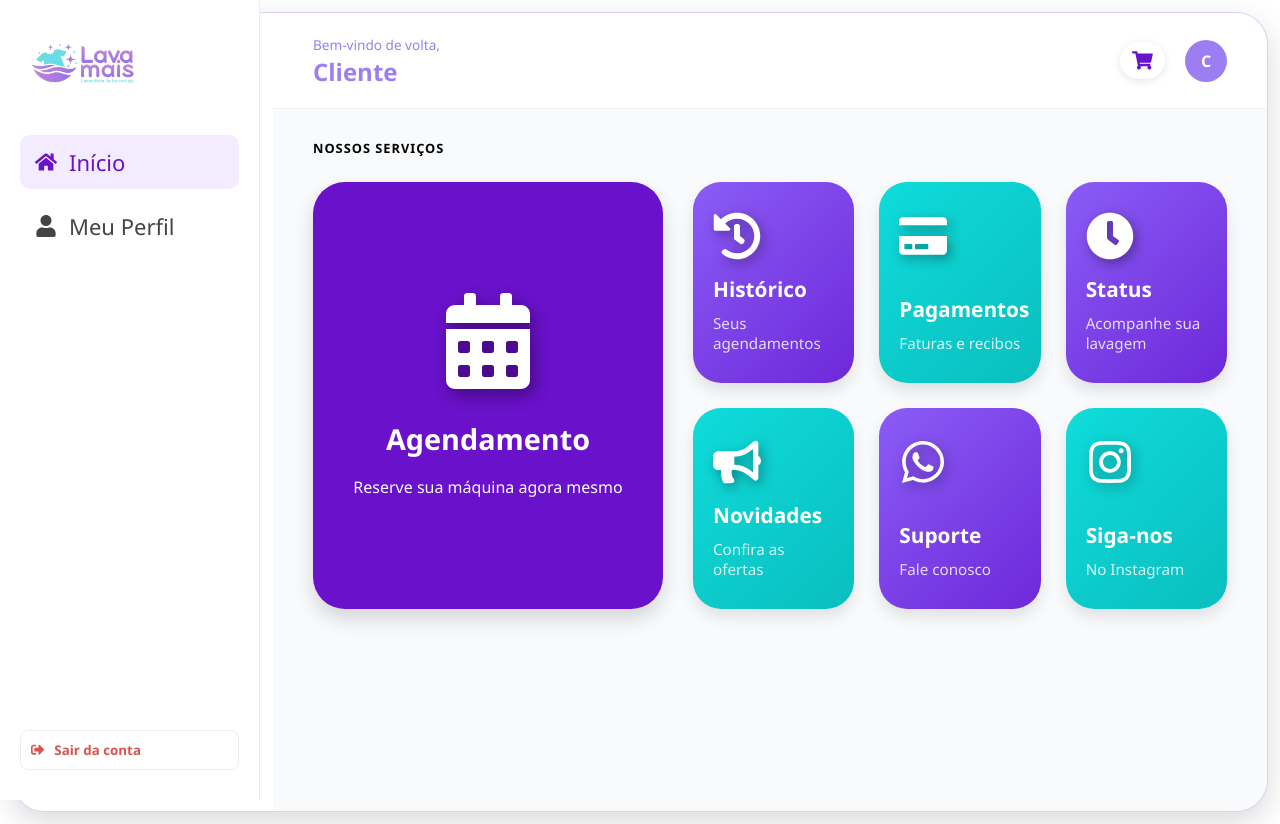
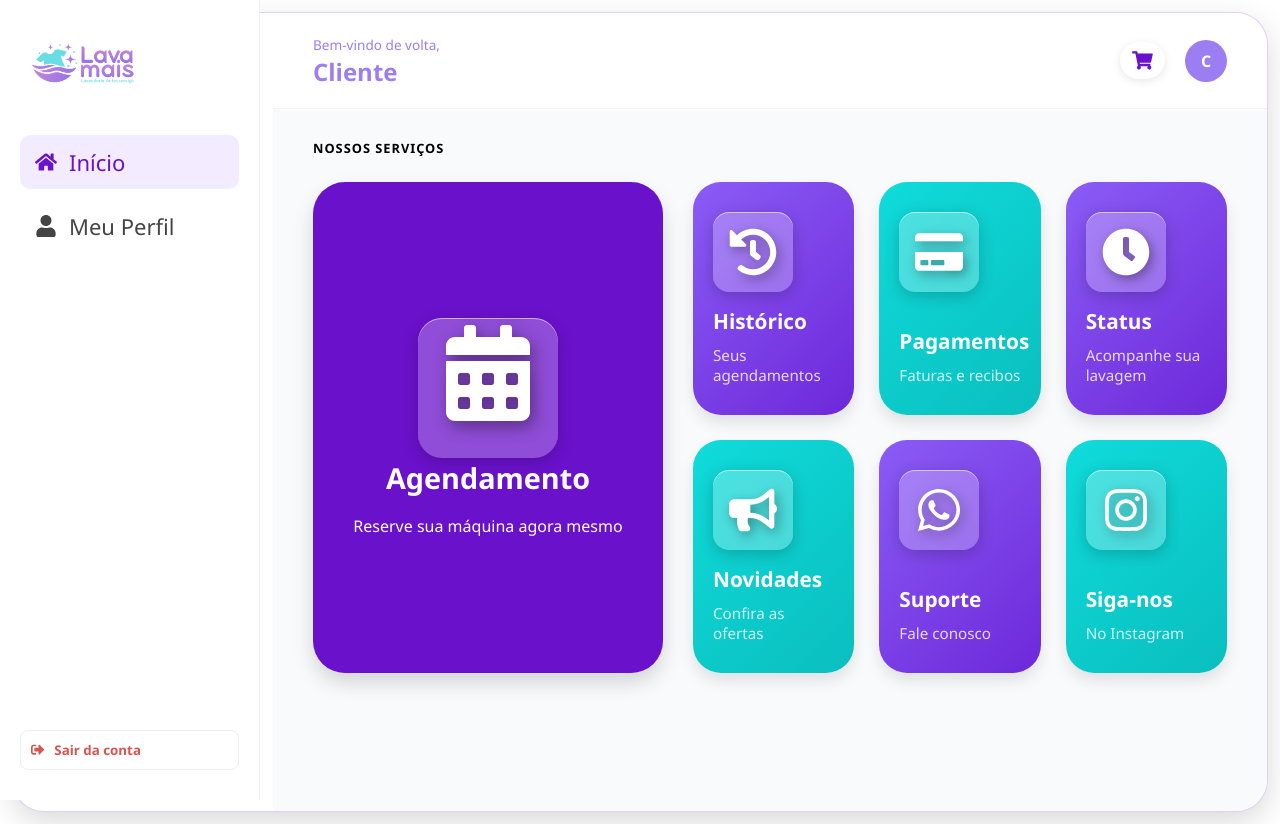
Before and after one commit to josecjunior7/washing-project, a React (Create React App) app in the folder frontend/: page /home in a window 1280 px wide. Built offline with nearby package versions, Linux system fonts and the light colour scheme; sample sign-in values are in the browser's storage.

Commit message:
criei um icon box nos cards
Co-Authored-By: José C. Júnior <203379644+josecjunior7@users.noreply.github.com>

```diff
--- a/frontend/src/pages/Home/Home.css
+++ b/frontend/src/pages/Home/Home.css
@@ -313,6 +313,34 @@ html {
   color: rgba(255, 255, 255, 0.9);
 }
 
+/* ==================== ICON BOX (NOVO) ==================== */
+.icon-box {
+  width: 80px;
+  height: 80px;
+  border-radius: 16px;
+  background: rgba(255, 255, 255, 0.25);
+  box-shadow:
+    0 4px 16px rgba(0, 0, 0, 0.2),
+    inset 0 1px 0 rgba(255, 255, 255, 0.55);
+  display: flex;
+  align-items: center;
+  justify-content: center;
+  flex-shrink: 0;
+  transition: transform 0.3s ease, box-shadow 0.3s ease;
+}
+.card-destaque-vertical .icon-box {
+  width: 140px;
+  height: 140px;
+  border-radius: 24px;
+}
+
+.card-mini:hover .icon-box,
+.card-destaque-vertical:hover .icon-box {
+  transform: translateY(-3px);
+  box-shadow:
+    0 8px 24px rgba(0, 0, 0, 0.25),
+    inset 0 1px 0 rgba(255, 255, 255, 0.6);
+}
 /*------------------------ RESPONSIVIDADE -------------------------*/
 
 /* Telas Grandes / Widescreen */
--- a/frontend/src/pages/Home/index.jsx
+++ b/frontend/src/pages/Home/index.jsx
@@ -63,7 +63,9 @@ function Home() {
             <section className="unified-grid">
               {/* AGENDAMENTO */}
               <section className="card-destaque-vertical" onClick={() => navigate('/agendamento')}>
+                <div className="icon-box">
                   <FaCalendarAlt className="icon-main" />
+                </div>
                 <section className="info">
                   <h5>Agendamento</h5>
                   <p>Reserve sua máquina agora mesmo</p>
@@ -73,7 +75,9 @@ function Home() {
               <section className="sub-grid-services">
                 {/* HISTORICO */}
                 <section className="card-mini purple" onClick={() => navigate('/historico')}>
+                  <div className="icon-box">
                     <FaHistory />
+                  </div>
                   <section className="info">
                     <h5>Histórico</h5>
                     <p>Seus agendamentos</p>
@@ -82,7 +86,9 @@ function Home() {
 
                 {/* PAGAMENTOS */}
                 <section className="card-mini cyan" onClick={() => navigate('/pagamentos')}>
+                  <div className="icon-box">
                     <FaCreditCard />
+                  </div>
                   <section className="info">
                     <h5>Pagamentos</h5>
                     <p>Faturas e recibos</p>
@@ -91,7 +97,9 @@ function Home() {
 
                 {/* STATUS */}
                 <section className="card-mini purple" onClick={() => navigate('/status')}>
+                  <div className="icon-box">
                     <FaClock />
+                  </div>
                   <section className="info">
                     <h5>Status</h5>
                     <p>Acompanhe sua lavagem</p>
@@ -100,7 +108,9 @@ function Home() {
 
                 {/* NOVIDADES */}
                 <section className="card-mini cyan" onClick={() => navigate('#')}>
+                  <div className="icon-box">
                     <FaBullhorn />
+                  </div>
                   <section className="info">
                     <h5>Novidades</h5>
                     <p>Confira as ofertas</p>
@@ -109,7 +119,9 @@ function Home() {
 
                 {/* WHATSAPP */}
                 <section className="card-mini purple" onClick={() => window.open('https://wa.me/5587992433763', '_blank')}>
+                  <div className="icon-box">
                     <FaWhatsapp />
+                  </div>
                   <section className="info">
                     <h5>Suporte</h5>
                     <p>Fale conosco</p>
@@ -118,7 +130,9 @@ function Home() {
 
                 {/* INSTAGRAM */}
                 <section className="card-mini cyan" onClick={() => window.open('https://www.instagram.com/lavamais_sertania/', '_blank')}>
+                  <div className="icon-box">
                     <FaInstagram />
+                  </div>
                   <section className="info">
                     <h5>Siga-nos</h5>
                     <p>No Instagram</p>
```
Lines whose indentation alone changed are shown as unchanged.
